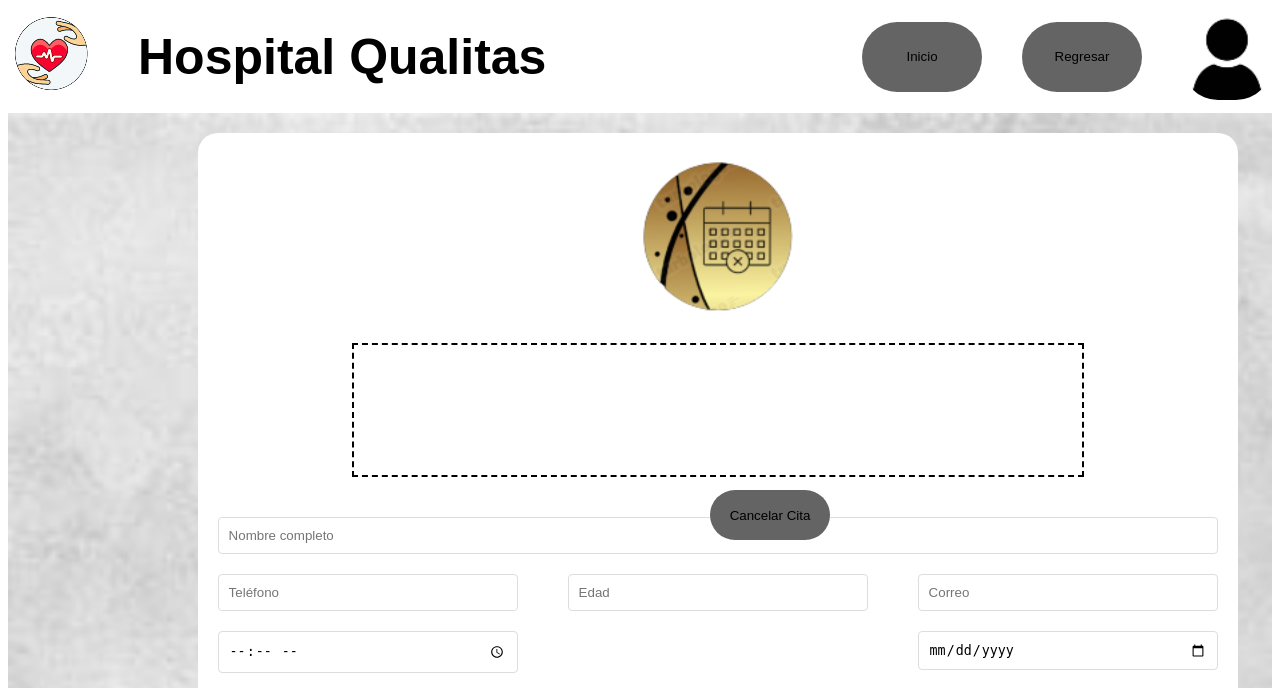
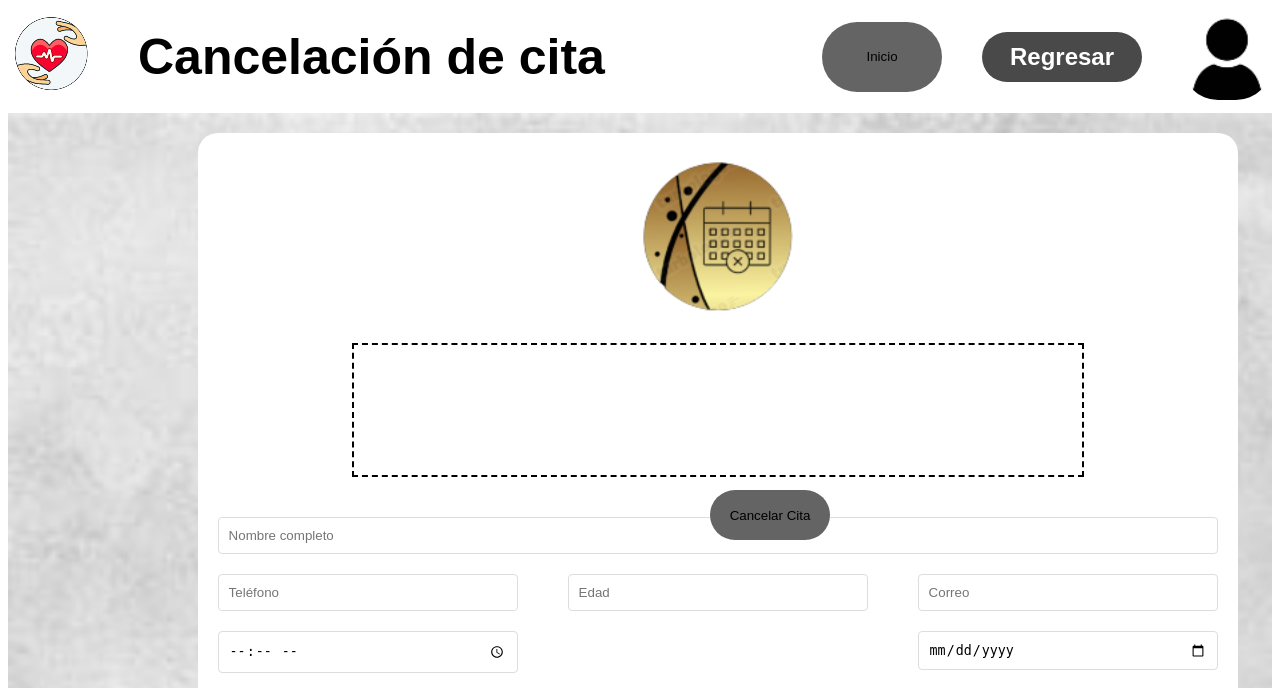
Before and after one commit to Roroma24/Proyecto, a Flask app: page /cancel in a window 1280 px wide. Shown: the top 688 px of the page. Run offline with Flask 3, Linux system fonts and the light colour scheme.

Commit message:
Modificaciones a distintas paginas para el formato

```diff
--- a/app/static/css/cancelacion.css
+++ b/app/static/css/cancelacion.css
@@ -246,3 +246,13 @@ body {
   border: 2px dashed #000000; /* Borde punteado negro */
   margin: 10px auto; /* Márgenes automáticos para centrarla */
 }
+
+.accion{
+  width: 160px; /* Ancho del botón de acción */
+  height: 50px; /* Altura del botón de acción */
+  background-color: #494949; /* Fondo gris oscuro para el botón */
+  border-radius: 25px; /* Bordes redondeados para el botón */
+  border: none; /* Sin borde para el botón */
+  cursor: pointer; /* Cambia el cursor al pasar el mouse sobre el botón */
+  margin: auto; /* Centra el botón dentro de su contenedor */
+}
--- a/app/static/css/loginstyles.css
+++ b/app/static/css/loginstyles.css
@@ -86,7 +86,7 @@ body {
 
 input[type="text"],
 input[type="password"] {
-  width: 100%; /* El ancho de los campos de entrada es del 100% */
+  width: 150%; /* El ancho de los campos de entrada es del 100% */
   padding: 10px; /* Añade espacio dentro de los campos de entrada */
   margin: 5px 0; /* Añade margen entre los campos de entrada */
   border: 2px solid #ccc; /* Borde de los campos de entrada */
--- a/app/templates/busqueda.html
+++ b/app/templates/busqueda.html
@@ -53,9 +53,7 @@ Este archivo HTML es la plantilla para la página de búsqueda de citas.
         <div class="container_1">
           <div class="container_3">
             <!-- Espacio para un logo -->
-            <div class="logo_1">
-              <div class="logo_2"></div>
-            </div>
+            <div class="logo_1"></div>
             <!-- Caja con borde punteado -->
             <div class="dashed-box">
               <div class="title"></div> <!-- Título dentro de la caja -->
--- a/app/templates/cancelacion.html
+++ b/app/templates/cancelacion.html
@@ -14,6 +14,7 @@ fecha de la cita a cancelar.
 
 <!DOCTYPE html>
 <html lang="en">
+
 <head>
   <!-- Configuración básica del documento -->
   <meta charset="UTF-8" />
@@ -22,6 +23,7 @@ fecha de la cita a cancelar.
   <link rel="stylesheet" href="{{ url_for('static', filename='css/cancelacion.css') }}">
   <title>Cancelar cita</title>
 </head>
+
 <body>
   <section>
     <!-- Contenedor principal -->
@@ -29,7 +31,7 @@ fecha de la cita a cancelar.
       <!-- Barra de iconos y título principal -->
       <div class="icon-bar">
         <div class="icon"></div> <!-- Espacio para un ícono -->
-          <h1 class="titulo-principal">Hospital Qualitas</h1> <!-- Título principal -->
+        <h1 class="titulo-principal">Cancelación de cita</h1> <!-- Título principal -->
       </div>
       <!-- Contenedor para botones de navegación -->
       <div class="container_2">
@@ -37,7 +39,13 @@ fecha de la cita a cancelar.
           <a href="{{ url_for('index') }}"> <!-- Enlace para salir -->
             <button class="next">Inicio</button> <!-- Botón para ir a la página de inicio -->
           </a>
-            <button class="next">Regresar</button> <!-- Botón para regresar a la página anterior -->
+
+          <!-- Botón de regresar (sin enlace asignado aún) -->
+          <a href="{{ url_for('file', opcion='cancel') }}" style="text-decoration: none;">
+            <div class="accion"
+              style="text-align: center; color: #fff; font-size: 24px; font-weight: bolder; display: flex; align-items: center; justify-content: center; height: 50px;">
+              Regresar</div>
+          </a>
 
           <!-- Menú desplegable -->
           <div class="dropdown">
@@ -94,4 +102,5 @@ fecha de la cita a cancelar.
     </div>
   </section>
 </body>
+
 </html>
--- a/app/templates/metodopago.html
+++ b/app/templates/metodopago.html
@@ -20,7 +20,7 @@ discapacidades y horarios disponibles. Se incluye un calendario para seleccionar
   <meta name="viewport" content="width=device-width, initial-scale=1.0">
 
   <!-- Enlace a la hoja de estilos CSS -->
-  <link rel="stylesheet" href="{{ url_for('static', filename='css/reservation.css') }}">
+  <link rel="stylesheet" href="{{ url_for('static', filename='css/metodopago.css') }}">
 
   <title>Pago</title>
 </head>
--- a/app/templates/modificacion.html
+++ b/app/templates/modificacion.html
@@ -36,8 +36,7 @@ Página de modificación de cita. Se solicitan datos personales, como nombre, fe
         <div class="btn_accion">
             <!-- Enlace a la página principal -->
             <a href="{{ url_for('index') }}" style="text-decoration: none;">
-                <button class="accion"
-                    style="text-align: center; color: #fff; font-size: 25px; font-weight: bolder; display: flex; align-items: center; justify-content: center; height: 50px;">Inicio</button>
+                <button class="accion" style="text-align: center; color: #fff; font-size: 25px; font-weight: bolder; display: flex; align-items: center; justify-content: center; height: 50px;">Inicio</button>
             </a>
             <!-- Botón de regresar (sin enlace asignado aún) -->
             <a href="{{ url_for('file', opcion='modification') }}" style="text-decoration: none;">
```
Also changed, not shown: app/static/css/busqueda.css (+4 -12 lines), app/static/css/metodopago.css (+4 -3 lines), app/static/css/styles.css (+7 -4 lines), app/templates/newdoctor.html (+6 -35 lines). Lines whose indentation alone changed are shown as unchanged.
